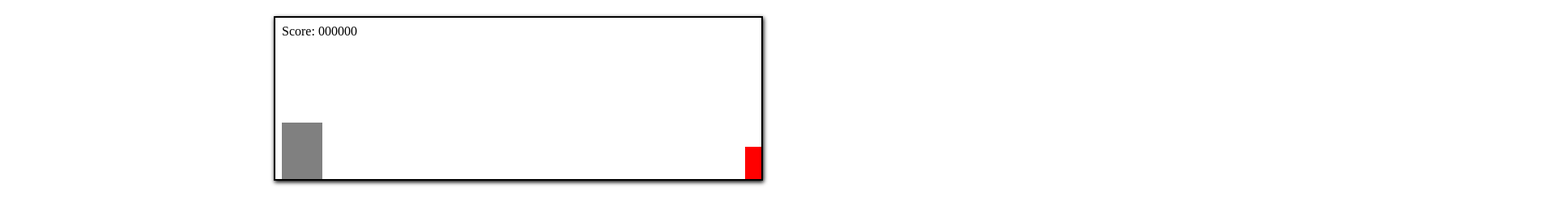
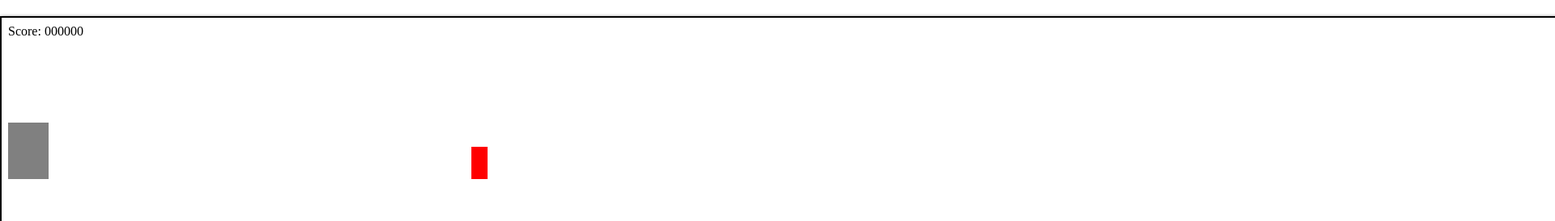
Before and after one commit to PantheraDigital/HTMLHelloWorld, a plain HTML site: page index.html in a window 1280 px wide. Shown: the top 274 px of the page at 81% size, 1920 px wide, since content can reach past the window. Drawn offline with Linux system fonts and the light colour scheme.

Commit message:
Update style.css

```diff
--- a/style.css
+++ b/style.css
@@ -3,8 +3,8 @@
     margin: 0;
 }
 .game {
-    width: 600px;
-    height: 200px;
+    width: 600vw;
+    height: 200vh;
     border: 2px solid #000000;
     box-shadow: 1px 2px 5px#000000;
     margin: auto;
```
